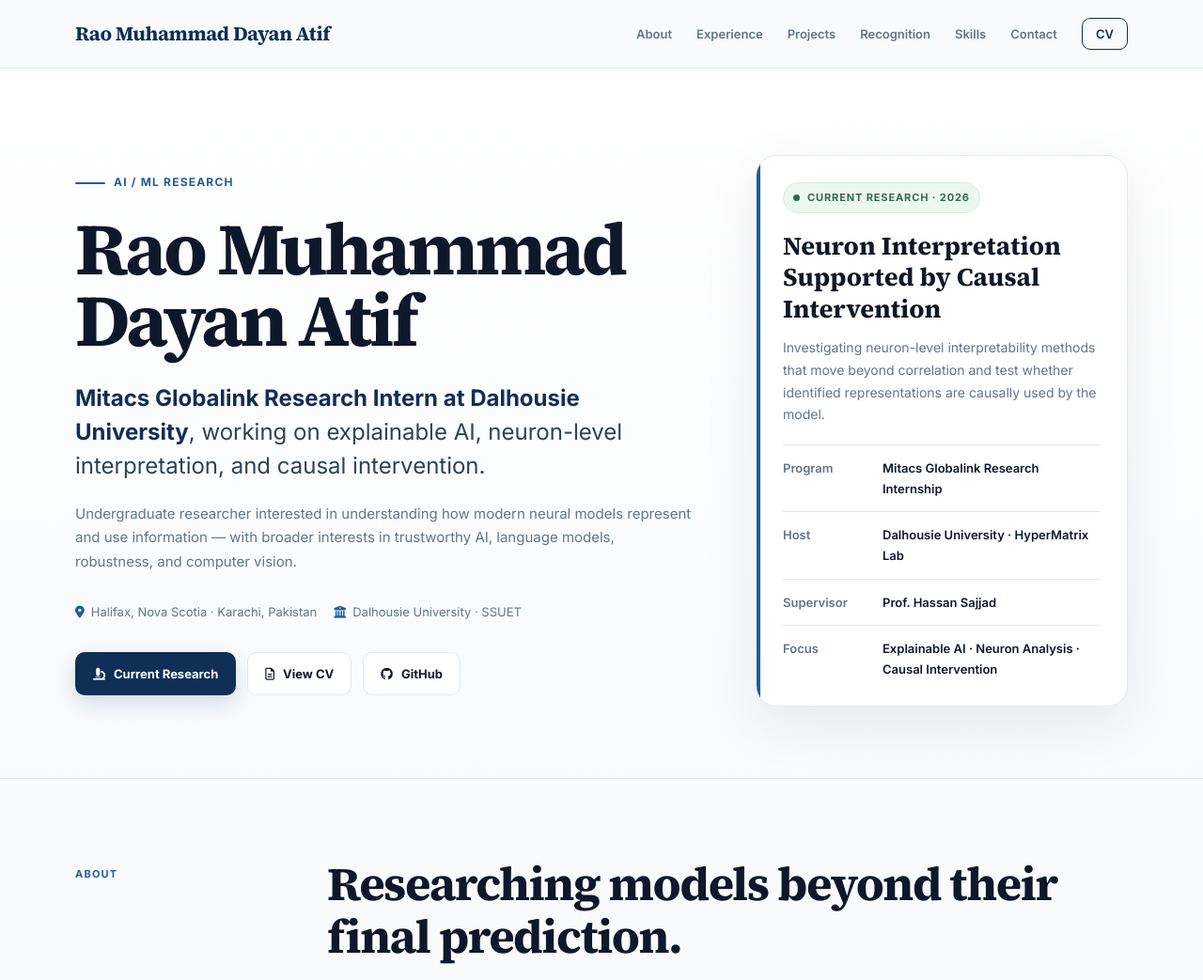
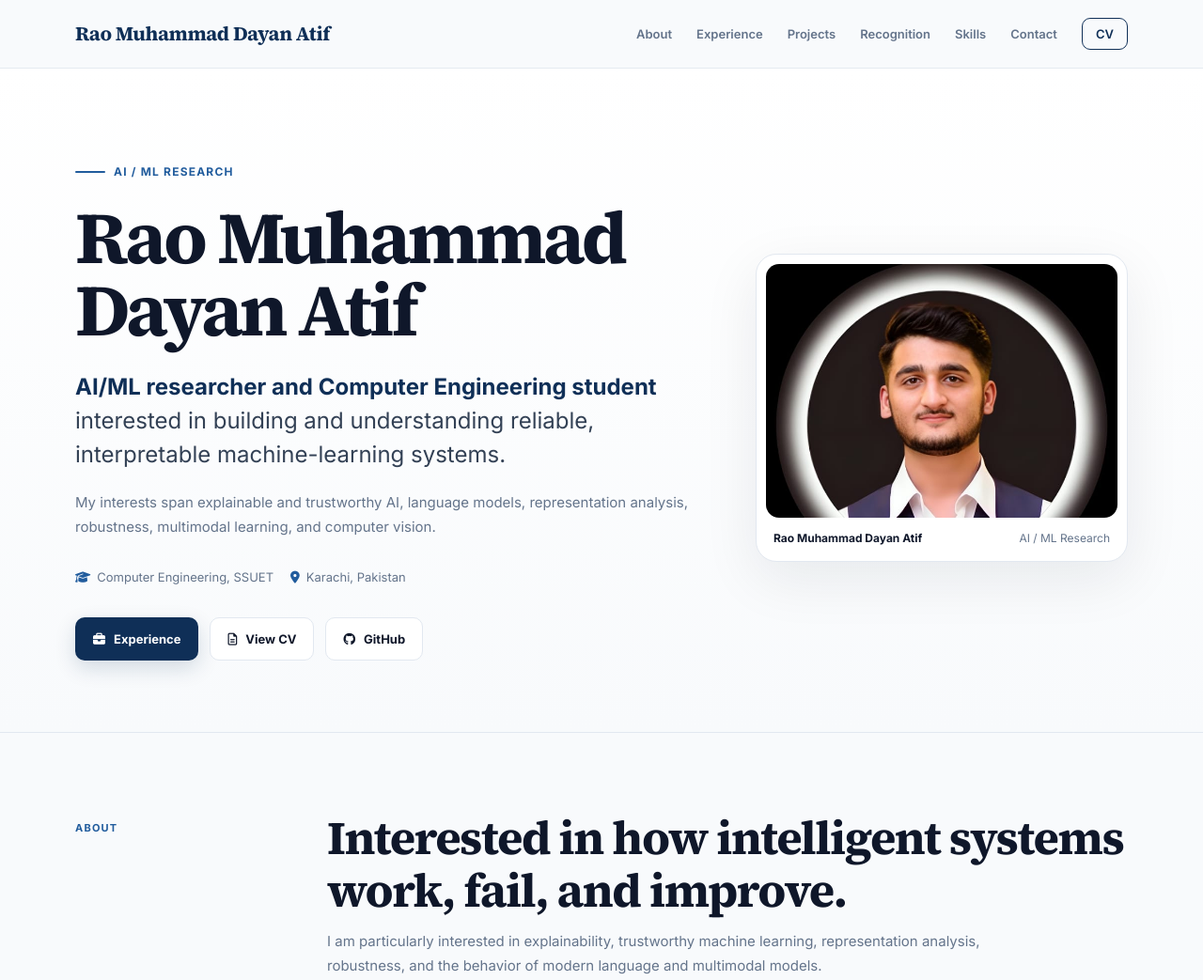
Before and after one commit to dayanatif/portfolio, a plain HTML site: page index.html in a window 1280 px wide. Shown: the top 1043 px of the page at 94% size. Drawn offline with Linux system fonts and the light colour scheme.

Commit message:
Revise personal details and layout in index.html
Updated personal description and interests in the HTML file. Removed the research card and added a profile panel with an image.

```diff
--- a/index.html
+++ b/index.html
@@ -3,7 +3,7 @@
 <head>
   <meta charset="UTF-8" />
   <meta name="viewport" content="width=device-width, initial-scale=1.0" />
-  <meta name="description" content="Rao Muhammad Dayan Atif — AI/ML researcher, Mitacs Globalink Research Intern at Dalhousie University, working on explainable AI, neuron interpretation, and causal intervention." />
+  <meta name="description" content="Rao Muhammad Dayan Atif | AI/ML researcher and Computer Engineering student interested in explainable AI, trustworthy machine learning, language models, robustness, and computer vision." />
   <title>Rao Muhammad Dayan Atif | AI/ML Researcher</title>
 
   <link rel="preconnect" href="https://fonts.googleapis.com" />
@@ -195,6 +195,42 @@
     .hero-meta span { display: inline-flex; align-items: center; gap: 7px; }
     .hero-meta i { color: var(--blue); }
 
+    .hero-side {
+      display: grid;
+      gap: 16px;
+    }
+
+    .profile-panel {
+      background: var(--surface);
+      border: 1px solid var(--line);
+      border-radius: 22px;
+      padding: 10px;
+      box-shadow: var(--shadow);
+    }
+
+    .profile-panel img {
+      display: block;
+      width: 100%;
+      height: 270px;
+      object-fit: cover;
+      object-position: center 22%;
+      border-radius: 14px;
+    }
+
+    .profile-caption {
+      display: flex;
+      justify-content: space-between;
+      gap: 14px;
+      padding: 12px 8px 4px;
+      color: var(--muted);
+      font-size: 12px;
+    }
+
+    .profile-caption strong {
+      color: var(--ink);
+      font-weight: 700;
+    }
+
     .actions { display: flex; gap: 12px; flex-wrap: wrap; }
     .btn {
       display: inline-flex;
@@ -214,75 +250,6 @@
     .btn-primary:hover { box-shadow: 0 12px 28px rgba(15,47,87,0.22); }
     .btn-secondary { border-color: var(--line); background: var(--surface); color: var(--ink); }
     .btn-secondary:hover { border-color: #cbd5e1; }
-
-    .research-card {
-      background: var(--surface);
-      border: 1px solid var(--line);
-      border-radius: 22px;
-      padding: 28px;
-      box-shadow: var(--shadow);
-      position: relative;
-      overflow: hidden;
-    }
-
-    .research-card::before {
-      content: "";
-      position: absolute;
-      inset: 0 auto 0 0;
-      width: 4px;
-      background: var(--blue);
-    }
-
-    .status {
-      display: inline-flex;
-      align-items: center;
-      gap: 8px;
-      font-size: 11px;
-      font-weight: 700;
-      letter-spacing: 0.08em;
-      text-transform: uppercase;
-      color: var(--green);
-      background: #edf7f1;
-      border: 1px solid #d6ebde;
-      padding: 6px 10px;
-      border-radius: 999px;
-      margin-bottom: 18px;
-    }
-
-    .status-dot {
-      width: 7px;
-      height: 7px;
-      border-radius: 50%;
-      background: var(--green);
-    }
-
-    .research-card h2 {
-      font-family: var(--serif);
-      color: var(--ink);
-      font-size: 27px;
-      line-height: 1.25;
-      margin-bottom: 12px;
-    }
-
-    .research-card p { color: var(--muted); font-size: 14px; margin-bottom: 20px; }
-
-    .research-facts {
-      border-top: 1px solid var(--line);
-      display: grid;
-      gap: 0;
-    }
-
-    .fact {
-      display: grid;
-      grid-template-columns: 92px 1fr;
-      gap: 14px;
-      padding: 13px 0;
-      border-bottom: 1px solid var(--line);
-      font-size: 13px;
-    }
-    .fact:last-child { border-bottom: 0; padding-bottom: 0; }
-    .fact-label { color: var(--muted); font-weight: 600; }
-    .fact-value { color: var(--ink); font-weight: 600; }
 
     /* Generic section */
     section.content-section { padding: 84px 0; }
@@ -384,6 +351,8 @@
     .timeline-content p { color: var(--muted); font-size: 14px; max-width: 820px; }
     .mini-tags { margin-top: 13px; display: flex; flex-wrap: wrap; gap: 8px; }
     .mini-tag { font-size: 11px; font-weight: 700; color: #52677e; background: var(--surface-soft); padding: 4px 8px; border-radius: 6px; }
+    .text-link { color: var(--blue); font-weight: 700; text-decoration: none; font-size: 12px; }
+    .text-link:hover { text-decoration: underline; }
 
     /* Education */
     .education-card {
@@ -585,47 +554,31 @@
           <div class="eyebrow">AI / ML Research</div>
           <h1>Rao Muhammad<br />Dayan Atif</h1>
           <p class="hero-role">
-            <strong>Mitacs Globalink Research Intern at Dalhousie University</strong>, working on explainable AI, neuron-level interpretation, and causal intervention.
+            <strong>AI/ML researcher and Computer Engineering student</strong> interested in building and understanding reliable, interpretable machine-learning systems.
           </p>
           <p class="hero-summary">
-            Undergraduate researcher interested in understanding how modern neural models represent and use information — with broader interests in trustworthy AI, language models, robustness, and computer vision.
+            My interests span explainable and trustworthy AI, language models, representation analysis, robustness, multimodal learning, and computer vision.
           </p>
           <div class="hero-meta">
-            <span><i class="fa-solid fa-location-dot"></i> Halifax, Nova Scotia · Karachi, Pakistan</span>
-            <span><i class="fa-solid fa-building-columns"></i> Dalhousie University · SSUET</span>
+            <span><i class="fa-solid fa-graduation-cap"></i> Computer Engineering, SSUET</span>
+            <span><i class="fa-solid fa-location-dot"></i> Karachi, Pakistan</span>
           </div>
           <div class="actions">
-            <a class="btn btn-primary" href="#research"><i class="fa-solid fa-microscope"></i> Current Research</a>
+            <a class="btn btn-primary" href="#experience"><i class="fa-solid fa-briefcase"></i> Experience</a>
             <a class="btn btn-secondary" href="assets/dayan_res.pdf" target="_blank" rel="noopener"><i class="fa-regular fa-file-lines"></i> View CV</a>
             <a class="btn btn-secondary" href="https://github.com/dayanatif" target="_blank" rel="noopener"><i class="fa-brands fa-github"></i> GitHub</a>
           </div>
         </div>
 
-        <aside class="research-card" id="research" aria-label="Current research">
-          <div class="status"><span class="status-dot"></span> Current research · 2026</div>
-          <h2>Neuron Interpretation Supported by Causal Intervention</h2>
-          <p>
-            Investigating neuron-level interpretability methods that move beyond correlation and test whether identified representations are causally used by the model.
-          </p>
-          <div class="research-facts">
-            <div class="fact">
-              <div class="fact-label">Program</div>
-              <div class="fact-value">Mitacs Globalink Research Internship</div>
-            </div>
-            <div class="fact">
-              <div class="fact-label">Host</div>
-              <div class="fact-value">Dalhousie University · HyperMatrix Lab</div>
-            </div>
-            <div class="fact">
-              <div class="fact-label">Supervisor</div>
-              <div class="fact-value">Prof. Hassan Sajjad</div>
-            </div>
-            <div class="fact">
-              <div class="fact-label">Focus</div>
-              <div class="fact-value">Explainable AI · Neuron Analysis · Causal Intervention</div>
-            </div>
-          </div>
-        </aside>
+        <div class="hero-side">
+          <figure class="profile-panel">
+            <img src="assets/profile.jpg" alt="Rao Muhammad Dayan Atif" />
+            <figcaption class="profile-caption">
+              <strong>Rao Muhammad Dayan Atif</strong>
+              <span>AI / ML Research</span>
+            </figcaption>
+          </figure>
+        </div>
       </div>
     </section>
 
@@ -634,9 +587,9 @@
         <div class="section-head">
           <div class="section-kicker">About</div>
           <div>
-            <h2 class="section-title">Researching models beyond their final prediction.</h2>
+            <h2 class="section-title">Interested in how intelligent systems work, fail, and improve.</h2>
             <p class="section-intro">
-              My current work is centered on mechanistic questions: what individual neurons encode, when those representations matter, and how causal interventions can validate an interpretation rather than merely describe a correlation.
+              I am particularly interested in explainability, trustworthy machine learning, representation analysis, robustness, and the behavior of modern language and multimodal models.
             </p>
           </div>
         </div>
@@ -644,13 +597,13 @@
         <div class="about-grid">
           <div class="about-copy">
             <p>
-              I am an undergraduate Computer Engineering student at Sir Syed University of Engineering &amp; Technology (SSUET), Pakistan, and a 2026 Mitacs Globalink Research Intern at Dalhousie University in Halifax, Canada.
+              I am an undergraduate Computer Engineering student at Sir Syed University of Engineering &amp; Technology (SSUET), Pakistan, with research and project experience across machine learning, language models, computer vision, and explainable AI.
             </p>
             <p>
-              At Dalhousie, I work under Prof. Hassan Sajjad on explainable AI, with a current focus on neuron-level interpretation supported by causal intervention. The broader goal is to study not only whether a concept is represented inside a model, but whether the model actually uses that representation during its computation.
+              I am drawn to questions about what neural models learn internally, how those representations influence model behavior, and how we can evaluate systems more rigorously than by final-task accuracy alone. My interests include neuron-level interpretability, causal intervention, robustness, grounding, and multimodal learning.
             </p>
             <p>
-              I also enjoy building practical machine-learning systems across language, vision, retrieval-augmented generation, adversarial robustness, and human-computer interaction. My long-term goal is graduate research in trustworthy and interpretable AI.
+              Alongside research, I enjoy building practical AI systems and experimenting with tools such as PyTorch, Hugging Face, LangChain, OpenCV, and retrieval-augmented generation. I am interested in pursuing graduate research in AI and machine learning.
             </p>
           </div>
 
@@ -677,18 +630,18 @@
           <div class="section-kicker">Experience</div>
           <div>
             <h2 class="section-title">Research, teaching, and technical work.</h2>
-            <p class="section-intro">A concise view of the experiences most relevant to my research trajectory.</p>
+            <p class="section-intro">Selected research, teaching, and technical experience.</p>
           </div>
         </div>
 
         <div class="timeline">
           <article class="timeline-item">
-            <div class="timeline-date">Aug 2026 — Present</div>
+            <div class="timeline-date">2026</div>
             <div class="timeline-content">
               <h3>Mitacs Globalink Research Intern</h3>
               <div class="timeline-org">Dalhousie University · HyperMatrix Lab · Halifax, Canada</div>
               <p>
-                Conducting research under Prof. Hassan Sajjad on neuron-level interpretation and causal intervention for explainable AI. Current work includes literature review, experimental design, representation analysis, intervention-based evaluation, and research prototyping.
+                Research under Prof. Hassan Sajjad focused on neuron-level interpretation and causal intervention for explainable AI, including literature review, experimental design, representation analysis, intervention-based evaluation, and research prototyping.
               </p>
               <div class="mini-tags">
                 <span class="mini-tag">Explainable AI</span>
@@ -697,6 +650,26 @@
                 <span class="mini-tag">PyTorch</span>
                 <span class="mini-tag">Transformers</span>
               </div>
+            </div>
+          </article>
+
+          <article class="timeline-item">
+            <div class="timeline-date">Aug 2025 - Sep 2025</div>
+            <div class="timeline-content">
+              <h3>Machine Learning Intern</h3>
+              <div class="timeline-org">Elevvo Pathways · Remote · Cairo, Egypt</div>
+              <p>
+                Investigated machine-learning models for student performance prediction and customer segmentation using large-scale datasets. Designed and validated preprocessing strategies that improved model robustness and accuracy by 15%, and collaborated with engineers and data scientists to refine methodologies and interpret experimental results.
+              </p>
+              <div class="mini-tags">
+                <span class="mini-tag">Machine Learning</span>
+                <span class="mini-tag">Data Preprocessing</span>
+                <span class="mini-tag">Model Evaluation</span>
+                <span class="mini-tag">Python</span>
+              </div>
+              <p style="margin-top: 14px;">
+                <a href="https://drive.google.com/file/d/1uhS02S15GjrVgVpnk52hjaknWqVcf5T4/view?usp=sharing" target="_blank" rel="noopener" class="text-link">View internship certificate <i class="fa-solid fa-arrow-up-right-from-square" aria-hidden="true"></i></a>
+              </p>
             </div>
           </article>
 
@@ -885,7 +858,7 @@
           <div class="section-kicker">Skills</div>
           <div>
             <h2 class="section-title">Technical toolkit.</h2>
-            <p class="section-intro">Grouped by actual working areas — no arbitrary percentage bars.</p>
+            <p class="section-intro">Grouped by actual working areas, with no arbitrary percentage bars.</p>
           </div>
         </div>
 
```
